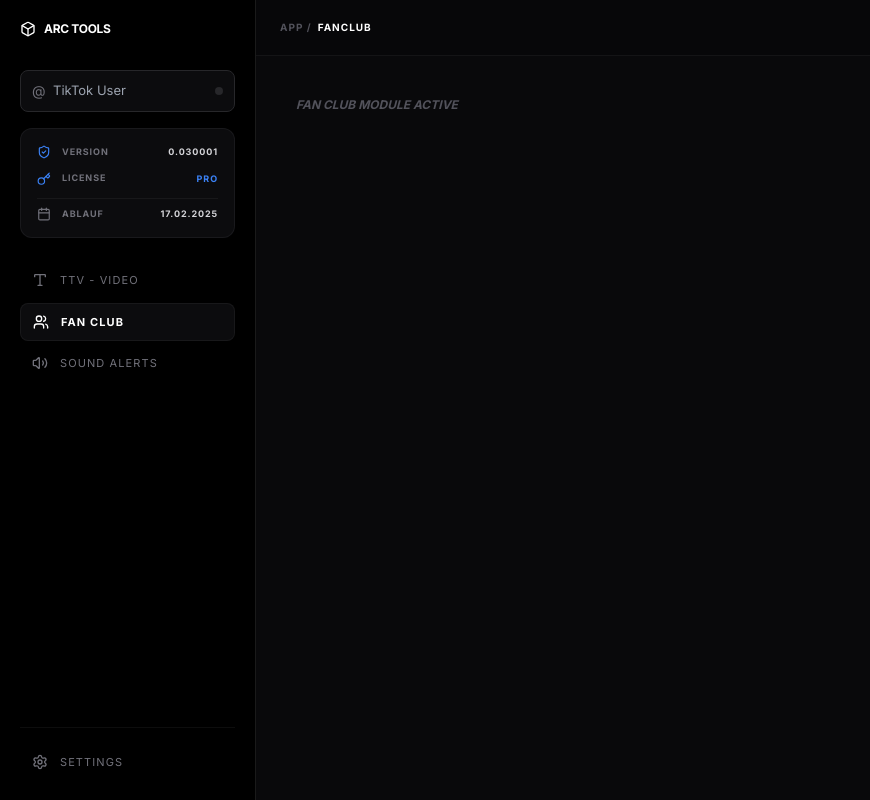
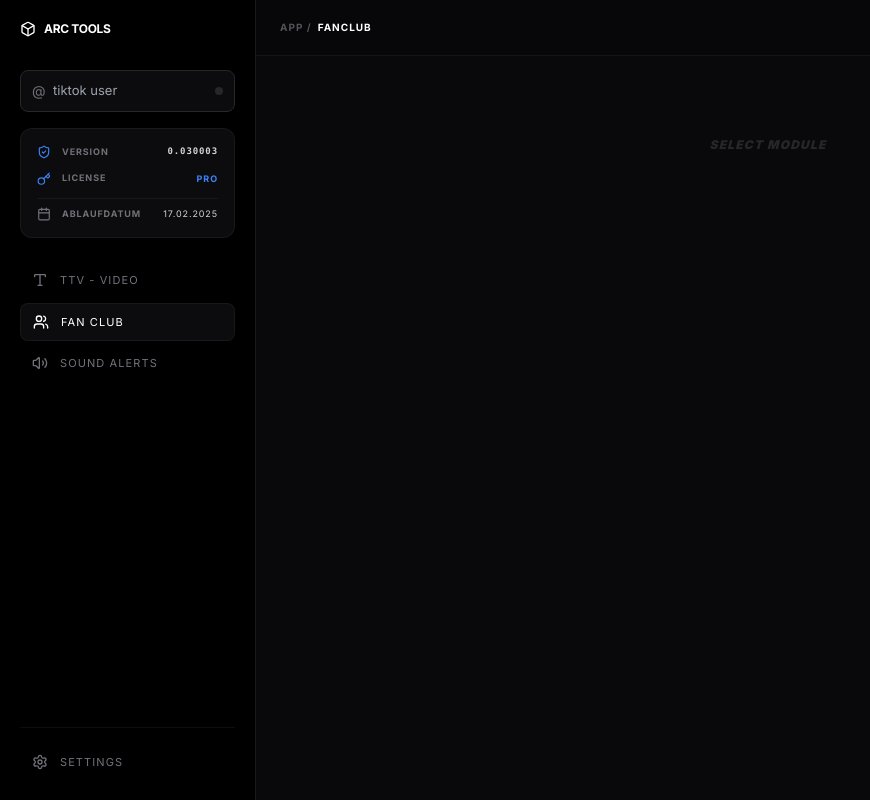
Before and after one commit to muhtarremsi/tiktok-overlay, a Next.js app: page / in a window 1280 px wide. Both pictures are taken after a click on the button "FAN CLUB". Shown: the whole page, without its empty margins (0-870 px from the left). Built offline with nearby package versions, Linux system fonts and the light colour scheme.

Commit message:
Alpha 0.030003: Final visual fix for Settings branding and Header breadcrumbs

```diff
--- a/app/page.tsx
+++ b/app/page.tsx
@@ -4,53 +4,59 @@ import React, { useState, useEffect, Suspense } from "react";
 import { useSearchParams, useRouter } from "next/navigation";
 import {
   Type, Settings, LogOut, Box, Loader2, ShieldCheck, Key, Zap, Menu, X,
-  Users, Volume2, Globe, CheckCircle, Calendar
+  Users, Volume2, Globe, CheckCircle, Calendar, Lock
 } from "lucide-react";
 
-// --- INTERFACES ---
+// --- TIKTOK LOGO (BLACK) ---
+const TikTokIcon = () => (
+  <svg width="14" height="14" viewBox="0 0 24 24" fill="black" className="mr-2">
+    <path d="M12.525.02c1.31-.02 2.61-.01 3.91-.02.08 1.53.63 3.09 1.75 4.17 1.12 1.11 2.7 1.62 4.24 1.79v4.03c-1.44-.05-2.89-.35-4.2-.97-.06 3.43-.3 6.83-1.62 10.12-1.14 2.81-3.38 5.28-6.23 6.36-3.8 1.54-8.5.7-11.4-2.27C-2.12 20.2-1.45 13.04 4.15 9.9c.96-.5 2.05-.75 3.14-.85v4.11c-.71.07-1.43.23-2.09.52-1.72.88-2.6 3.02-1.89 4.83.6 1.5 2.25 2.47 3.82 2.18 1.48-.18 2.58-1.45 2.81-2.92.08-1.57.06-3.14.07-4.71-.01-4.38-.01-8.75-.01-13.13-.01-.1-.01-.2 0-.3z"/>
+  </svg>
+);
+
 interface ModuleProps { username: string; baseUrl: string; lang: string; isLive: boolean; }
+interface SettingsProps { expiry: string; version: string; isLogged: boolean; username: string; handleLogin: () => void; loading: boolean; }
 
 function DashboardContent() {
   const searchParams = useSearchParams();
-  const router = useRouter();
-
   const [username, setUsername] = useState("");
   const [isLive, setIsLive] = useState(false);
-  const [isChecking, setIsChecking] = useState(false);
   const [activeView, setActiveView] = useState("ttv");
   const [baseUrl, setBaseUrl] = useState("");
-  const [lang, setLang] = useState(searchParams.get("lang")?.toUpperCase() || "EN");
+  const [isLogged, setIsLogged] = useState(false);
+  const [loginLoading, setLoginLoading] = useState(false);
+  const lang = searchParams.get("lang")?.toUpperCase() || "EN";
 
-  const version = "0.030001";
+  const version = "0.030003";
   const expiryDate = "17.02.2025";
 
   useEffect(() => {
     setBaseUrl(window.location.origin);
-  }, []);
+    if (searchParams.get("logged") === "true") setIsLogged(true);
+  }, [searchParams]);
 
-  // LIVE CONNECTOR STATUS
   useEffect(() => {
     if (!username || username.length < 3) { setIsLive(false); return; }
-    const checkStatus = async () => {
-      setIsChecking(true);
+    const check = async () => {
       try {
         const res = await fetch(`/api/status?u=${username}`);
         const data = await res.json();
         setIsLive(!!data.online);
       } catch (e) { setIsLive(false); }
-      finally { setIsChecking(false); }
     };
-    checkStatus();
+    const interval = setInterval(check, 30000);
+    check();
+    return () => clearInterval(interval);
   }, [username]);
 
-  const renderContent = () => {
-    switch (activeView) {
-      case "ttv": return <ModuleTTV username={username} baseUrl={baseUrl} lang={lang} isLive={isLive} />;
-      case "fanclub": return <div className="p-10 uppercase font-bold italic text-zinc-600">Fan Club Module Active</div>;
-      case "sounds": return <div className="p-10 uppercase font-bold italic text-zinc-600">Sound Alerts Module Active</div>;
-      case "settings": return <div className="p-10 uppercase font-bold italic text-zinc-600">Settings Module Active</div>;
-      default: return <ModuleTTV username={username} baseUrl={baseUrl} lang={lang} isLive={isLive} />;
-    }
+  const handleTiktokLogin = async () => {
+    setLoginLoading(true);
+    try {
+      const res = await fetch('/api/auth/tiktok');
+      const data = await res.json();
+      if (data.url) window.location.href = data.url;
+    } catch (e) { console.error(e); }
+    finally { setLoginLoading(false); }
   };
 
   return (
@@ -68,17 +74,17 @@ function DashboardContent() {
               placeholder="TikTok User"
               value={username}
               onChange={(e) => setUsername(e.target.value.toLowerCase())}
-              className="w-full bg-[#0c0c0e] border border-zinc-800 text-zinc-200 text-[13px] rounded-lg py-2.5 pl-8 pr-8 focus:outline-none focus:border-zinc-600 transition-all lowercase placeholder:capitalize"
+              className="w-full bg-[#0c0c0e] border border-zinc-800 text-zinc-200 text-[13px] rounded-lg py-2.5 pl-8 focus:outline-none focus:border-zinc-600 transition-all lowercase"
             />
             <div className="absolute inset-y-0 right-3 flex items-center">
-               {isChecking ? <Loader2 size={14} className="animate-spin text-zinc-600" /> : <div className={`w-2 h-2 rounded-full transition-all duration-500 ${isLive ? 'bg-green-500 shadow-[0_0_10px_#22c55e]' : 'bg-zinc-800'}`}></div>}
+               <div className={`w-2 h-2 rounded-full transition-all duration-500 ${isLive ? 'bg-green-500 shadow-[0_0_10px_#22c55e]' : 'bg-zinc-800'}`}></div>
             </div>
           </div>
 
           <div className="bg-[#0c0c0e] border border-zinc-800/50 rounded-xl p-4 space-y-3 font-bold uppercase tracking-widest text-[9px] text-zinc-500">
-            <div className="flex justify-between items-center"><span><ShieldCheck size={14} className="inline mr-2 text-blue-500"/> Version</span><span className="text-zinc-300">{version}</span></div>
+            <div className="flex justify-between items-center"><span><ShieldCheck size={14} className="inline mr-2 text-blue-500"/> Version</span><span className="text-zinc-300 font-mono">{version}</span></div>
             <div className="flex justify-between items-center"><span><Key size={14} className="inline mr-2 text-blue-500"/> License</span><span className="text-blue-500">PRO</span></div>
-            <div className="flex justify-between items-center pt-2 border-t border-white/5"><span><Calendar size={14} className="inline mr-2"/> Ablauf</span><span className="text-zinc-300">{expiryDate}</span></div>
+            <div className="flex justify-between items-center pt-2 border-t border-white/5"><span><Calendar size={14} className="inline mr-2"/> Ablaufdatum</span><span className="text-zinc-300 font-normal">{expiryDate}</span></div>
           </div>
         </div>
 
@@ -97,14 +103,54 @@ function DashboardContent() {
         <header className="h-14 border-b border-white/5 flex items-center justify-between px-6 bg-black/20 font-bold uppercase tracking-widest text-[10px]">
           <div className="flex items-center gap-1.5">
             <span className="text-zinc-600">App /</span>
-            <span className="text-white uppercase">{activeView}</span>
+            <span className="text-white">{activeView}</span>
           </div>
           {isLive && <span className="text-green-500 flex items-center gap-2"><div className="w-1.5 h-1.5 bg-green-500 rounded-full animate-pulse shadow-[0_0_8px_#22c55e]" /> LIVE</span>}
         </header>
         <div className="flex-1 overflow-y-auto">
-          {renderContent()}
+          {activeView === "settings" ? <ModuleSettings expiry={expiryDate} version={version} isLogged={isLogged} username={username} handleLogin={handleTiktokLogin} loading={loginLoading} /> :
+           activeView === "ttv" ? <ModuleTTV username={username} baseUrl={baseUrl} lang={lang} isLive={isLive} /> :
+           <div className="p-20 text-center text-zinc-800 font-black uppercase tracking-widest italic">Select Module</div>}
         </div>
       </main>
+    </div>
+  );
+}
+
+function ModuleSettings({ expiry, version, isLogged, username, handleLogin, loading }: SettingsProps) {
+  return (
+    <div className="p-10 max-w-5xl mx-auto space-y-10 uppercase font-bold font-sans">
+      <h2 className="text-2xl text-white font-black tracking-tight italic">System Settings</h2>
+      <div className="grid grid-cols-1 md:grid-cols-2 gap-8 not-italic">
+        <div className="bg-[#0c0c0e] p-8 rounded-2xl border border-zinc-800 space-y-4">
+          <h3 className="text-blue-500 text-[11px] font-black uppercase tracking-widest flex items-center gap-2">
+            <ShieldCheck size={16} /> LICENSE: PRO
+          </h3>
+          <div className="space-y-1">
+            <p className="text-zinc-200 text-xs font-bold uppercase">EXPIRY: {expiry}</p>
+            <p className="text-zinc-700 text-[9px] font-mono">BUILD: {version}</p>
+          </div>
+        </div>
+        <div className="bg-[#0c0c0e] p-8 rounded-2xl border border-zinc-800 flex flex-col justify-between">
+          <h3 className="text-white text-[11px] font-black uppercase italic flex items-center gap-2 tracking-widest">
+            <Zap size={16} className="text-yellow-500" /> TIKTOK SYNC
+          </h3>
+          {isLogged ? (
+            <div className="p-4 bg-green-500/10 border border-green-500/20 rounded text-green-500 text-[10px] flex items-center justify-center gap-2 font-black mt-6 uppercase tracking-widest">
+              <CheckCircle size={14} /> LOGGED AS @{username}
+            </div>
+          ) : (
+            <button
+              onClick={handleLogin}
+              disabled={loading}
+              className="mt-6 w-full bg-white text-black py-4 rounded-xl text-[11px] font-black uppercase flex items-center justify-center hover:bg-zinc-200 transition-all active:scale-95 tracking-widest"
+            >
+              {loading ? <Loader2 className="animate-spin mr-2" size={14} /> : <TikTokIcon />}
+              CONNECT TIKTOK
+            </button>
+          )}
+        </div>
+      </div>
     </div>
   );
 }
@@ -112,18 +158,18 @@ function DashboardContent() {
 function ModuleTTV({ username, baseUrl, lang, isLive }: ModuleProps) {
   const link = `${baseUrl}/overlay?u=${username || 'username'}&lang=${lang.toLowerCase()}`;
   return (
-    <div className="p-8 max-w-5xl mx-auto space-y-10 font-bold uppercase italic">
-      <div className="flex items-center justify-between">
-        <h2 className="text-2xl text-white font-black tracking-tight">TTV Setup</h2>
-        <div className={`px-4 py-1.5 rounded-lg border text-[10px] font-black ${isLive ? 'text-green-500 border-green-500/20 bg-green-500/5' : 'text-zinc-700 border-zinc-800'}`}>
+    <div className="p-8 max-w-5xl mx-auto space-y-10 font-bold uppercase italic font-sans">
+      <div className="flex items-center justify-between font-black">
+        <h2 className="text-2xl text-white tracking-tight">TTV Setup</h2>
+        <div className={`px-4 py-1.5 rounded-lg border text-[10px] ${isLive ? 'text-green-500 border-green-500/20 bg-green-500/5' : 'text-zinc-700 border-zinc-800'}`}>
           CONNECTOR: {isLive ? 'ACTIVE' : 'IDLE'}
         </div>
       </div>
       <div className="bg-[#0c0c0e] border border-zinc-800 rounded-2xl p-8 space-y-4 not-italic">
-        <label className="text-[10px] text-zinc-500 uppercase tracking-widest font-black">OBS Browser Source Link</label>
+        <label className="text-[10px] text-zinc-500 uppercase tracking-widest font-black">OBS Browser Link</label>
         <div className="flex gap-2 font-mono text-[10px]">
           <div className="flex-1 text-zinc-500 truncate bg-black px-4 py-3 rounded border border-white/5">{link}</div>
-          <button onClick={() => navigator.clipboard.writeText(link)} className="bg-white text-black px-8 rounded font-black uppercase hover:bg-zinc-200">Copy</button>
+          <button onClick={() => navigator.clipboard.writeText(link)} className="bg-white text-black px-8 rounded font-black uppercase hover:bg-zinc-200 transition-all">Copy</button>
         </div>
       </div>
     </div>
@@ -131,7 +177,14 @@ function ModuleTTV({ username, baseUrl, lang, isLive }: ModuleProps) {
 }
 
 function SidebarItem({ icon, label, active, onClick }: any) {
-  return <button onClick={onClick} className={`w-full flex items-center gap-3 px-3 py-2.5 rounded-lg text-[11px] uppercase transition-all tracking-widest ${active ? "bg-[#0c0c0e] text-white font-bold border border-white/5 shadow-xl" : "text-zinc-500 hover:text-white"}`}><span>{icon}</span>{label}</button>;
+  return (
+    <button
+      onClick={onClick}
+      className={`w-full flex items-center gap-3 px-3 py-2.5 rounded-lg text-[11px] uppercase transition-all tracking-widest font-normal ${active ? "bg-[#0c0c0e] text-white font-bold border border-white/5" : "text-zinc-500 hover:text-white"}`}
+    >
+      <span>{icon}</span>{label}
+    </button>
+  );
 }
 
 export default function Dashboard() {
```
